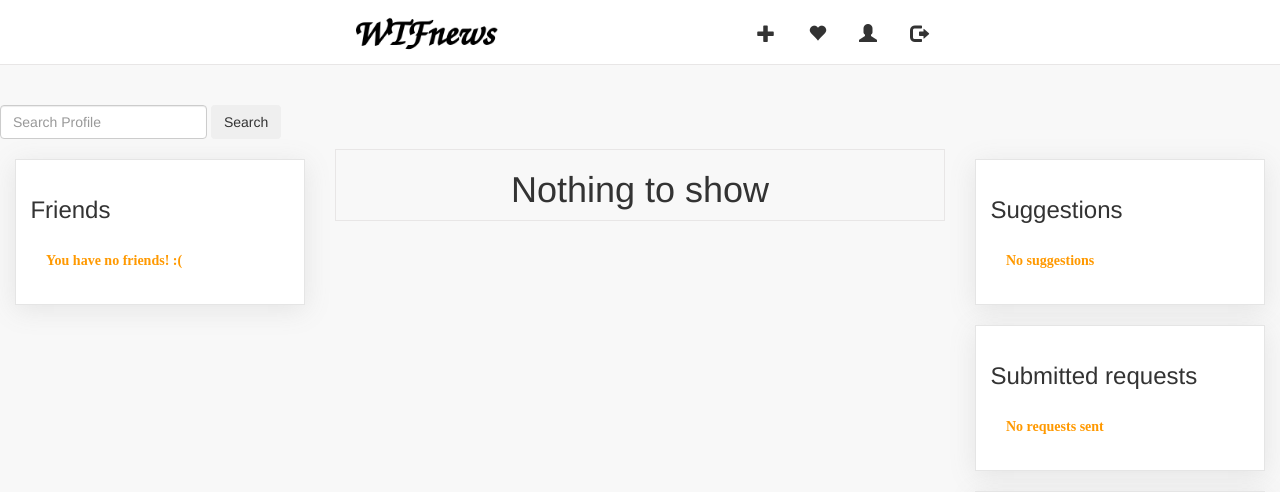
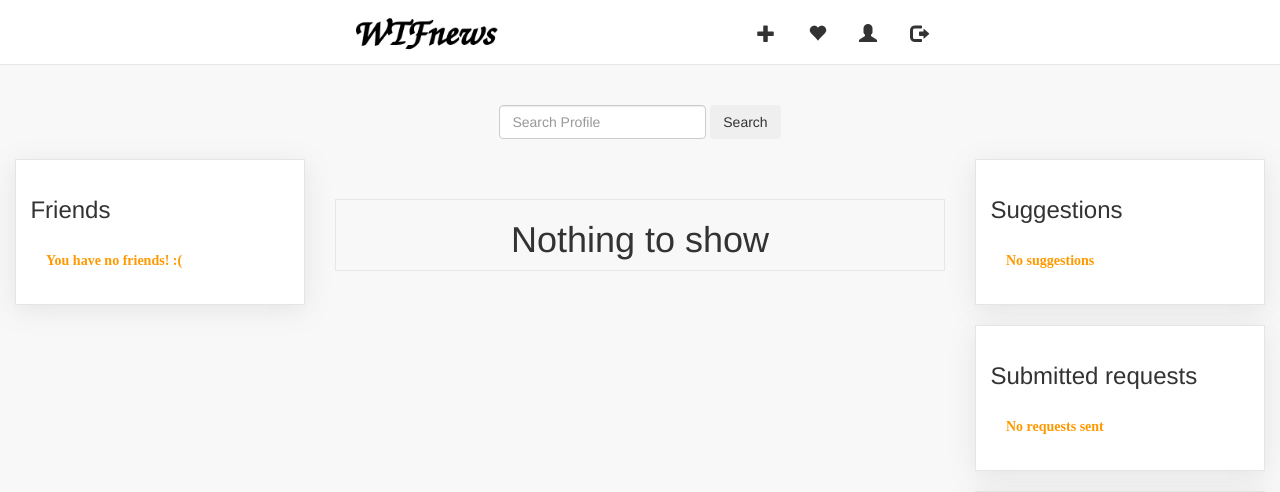
Before and after one commit to vikvik98/ProjetoFinalPi, a Django app: template WTFnews/perfil/templates/index.html in a window 1280 px wide. Shown: the top 492 px of the page. Run offline with Django 3.2, Linux system fonts and the light colour scheme; the template is opened without the code that fills it, so the values that code supplies are empty; some libraries are stand-ins or nearby versions.

Commit message:
Ajuste de posição do item de perquisa no layout index

```diff
--- a/WTFnews/perfil/templates/index.html
+++ b/WTFnews/perfil/templates/index.html
@@ -3,10 +3,10 @@
 
 {% block body %}
 <section class="newsfeed">
-    <form class="form-inline my-2 my-lg-0">
-                    <input name="search" aria-label="Search" class="form-control mr-sm-2" placeholder="Search Profile" type="search">
-                    <button class="btn btn-outline-success my-2 my-sm-0" type="submit">Search</button>
-                </form>
+    <form class="form-inline my-2 my-lg-0 text-center">
+        <input name="search" aria-label="Search" class="form-control mr-sm-2" placeholder="Search Profile" type="search">
+        <button class="btn btn-outline-success my-2 my-sm-0" type="submit">Search</button>
+    </form>
     <div class="container-fluid">
         <div class="row">
             <aside class="col-xs-12 col-md-3">
@@ -79,7 +79,7 @@
                     </div>
                     {% endfor %}
                     {% else %}
-                    <div class="img-div">
+                    <div class="img-div" style="margin-top:50px;margin-bottom:50px;">
                         <strong><h1 align="center">Nothing to show</h1></strong>
                     </div>
                     {% endif %}
@@ -177,7 +177,6 @@
             </aside>
         </div>
     </div>
-
 </section>
 
 {% endblock %}
```
